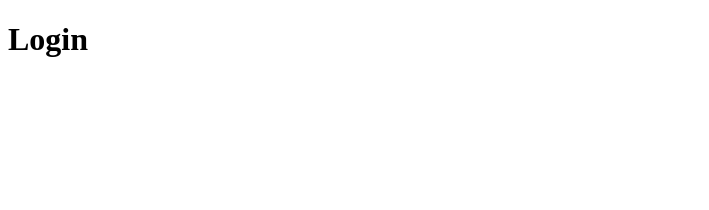
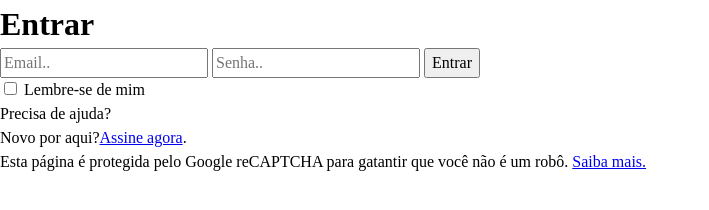
Before and after one commit to Guidll/films2gether, a plain HTML site: page pages/login.html in a window 1280 px wide. Shown: the whole page, without its empty margins (0-709 px from the left). Drawn offline with Linux system fonts and the light colour scheme.

Commit message:
WIP: Login content

```diff
--- a/pages/login.html
+++ b/pages/login.html
@@ -5,8 +5,34 @@
     <meta http-equiv="X-UA-Compatible" content="IE=edge">
     <meta name="viewport" content="width=device-width, initial-scale=1.0">
     <title>Films2Gether</title>
+    <!-- --- FONTS --- -->
+    <link href="https://fonts.googleapis.com/css2?family=Nunito:ital,wght@0,300;0,400;0,500;0,600;0,700;1,400&display=swap" rel="stylesheet">
+
+    <!-- --- CSS --- -->
+    <link rel="stylesheet" href="../styles/reset.css">
 </head>
 <body>
-    <h1>Login</h1>
+    <main class="primary-container">
+        <h1 class="primary-container__title">Entrar</h1>
+        <form class="primary-container__form container-form">
+            <input type="text" class="container-form__email" placeholder="Email..">
+            <input type="text" class="container-form__password" placeholder="Senha..">
+
+            <button type="submit" class="container-form__">Entrar</button>
+
+            <div class="container-form__remember">
+                <label for="lembrar">
+                    <input type="checkbox" id="lembrar">
+                    Lembre-se de mim
+                </label>
+                <p>Precisa de ajuda?</p>
+            </div>
+        </form>
+
+        <div class="primary-container__new-sign">
+            <p>Novo por aqui?<a href="#">Assine agora</a>.</p>
+            <p>Esta página é protegida pelo Google reCAPTCHA para gatantir que você não é um robô. <a href="#">Saiba mais.</a></p>
+        </div>
+    </main>
 </body>
 </html>
```
